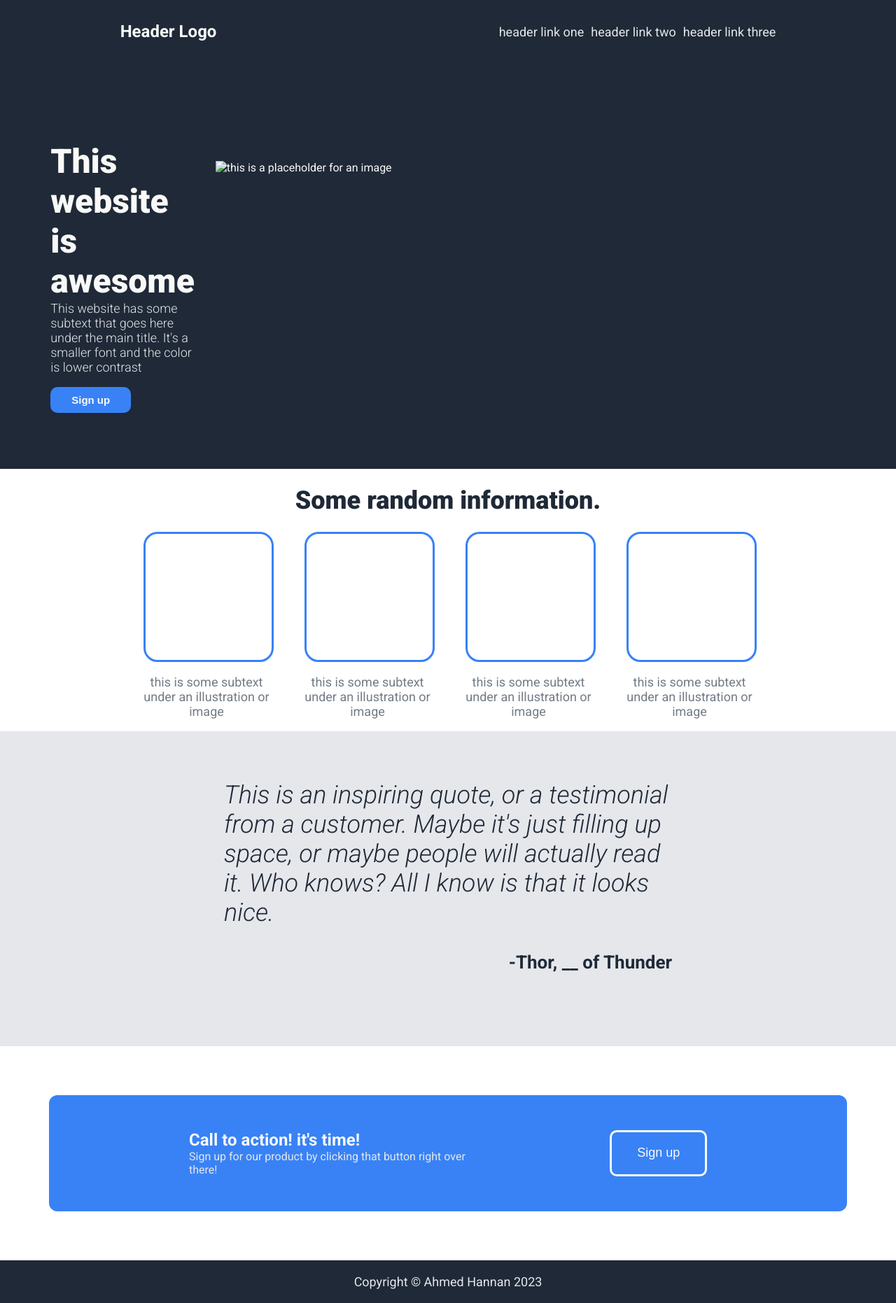
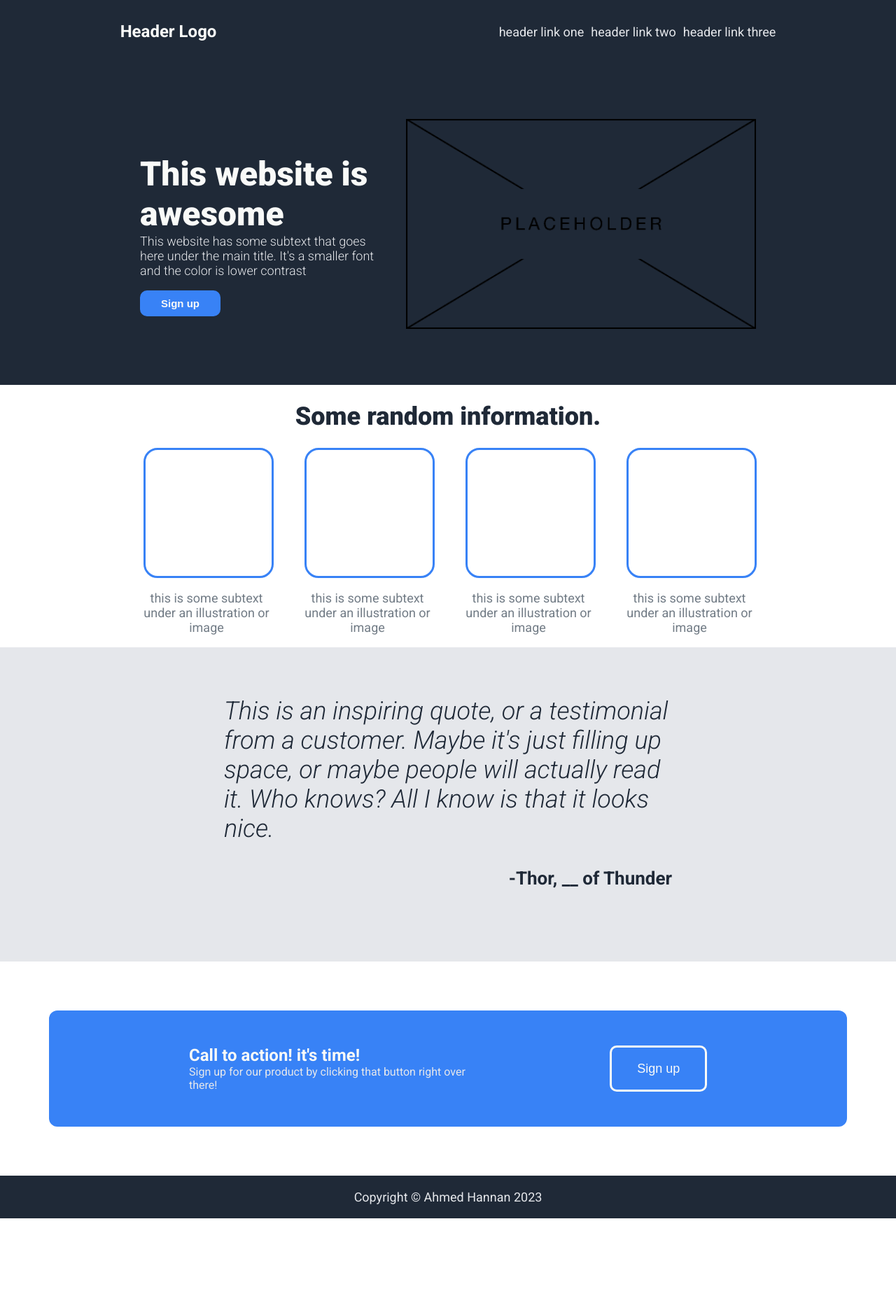
Before and after one commit to AhmedTheGreatest/odin-landing-page, a plain HTML site: page index.html in a window 1280 px wide. Shown: the whole page at 70% size. After the commit the page ends 1741 px from the top, so only its background shows below. Drawn offline with Linux system fonts and the light colour scheme.

Commit message:
Add placeholder images and refactored code

```diff
--- a/index.html
+++ b/index.html
@@ -22,7 +22,7 @@
             <p class="hero-subtext">This website has some subtext that goes here under the main title. It's a smaller font and the color is lower contrast</p>
             <button class="hero-sign-up">Sign up</button>
         </div>
-        <img class="hero-img" src="" alt="this is a placeholder for an image" width="900" height="300">
+        <img class="hero-img" src="images/placeholder.png" alt="this is a placeholder for an image" width="900" height="300">
     </div>
 
     <div class="info-section">
@@ -70,7 +70,7 @@
     </div>
 
     <div class="footer">
-        Copyright © Ahmed Hannan 2023
+        Copyright &copy; Ahmed Hannan 2023
     </div>
 </body>
 </html>
--- a/styles/style.css
+++ b/styles/style.css
@@ -67,10 +67,6 @@ body {
     border: 0px;
     color: #F9FAF8;
     font-weight: bold;
-}
-
-.info-section {
-
 }
 
 .info-heading {
@@ -185,5 +181,4 @@ body {
     justify-content: center;
     color: #E5E7EB;
     font-size: 18px;
-    flex-shrink: 0;
 }
```
Also changed, not shown: images/placeholder.png (added).
